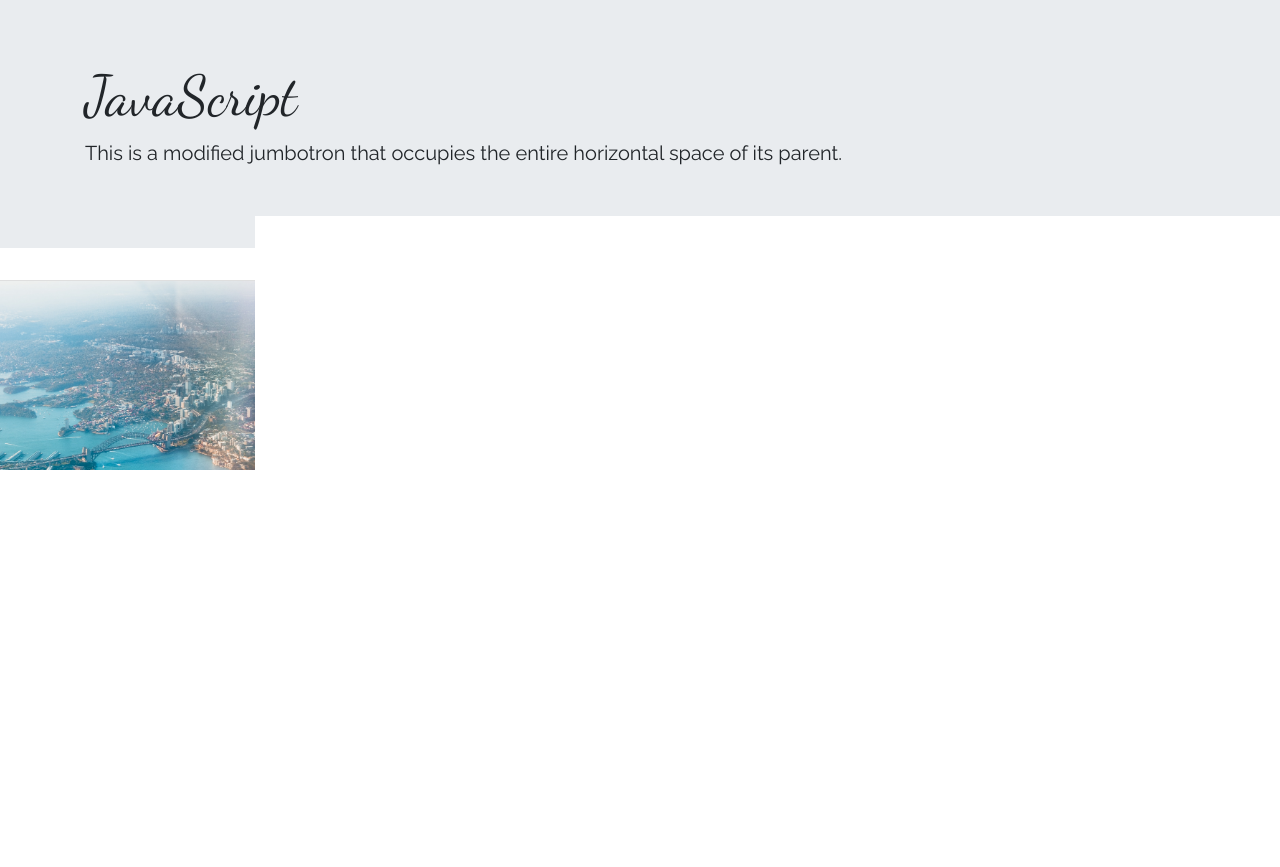
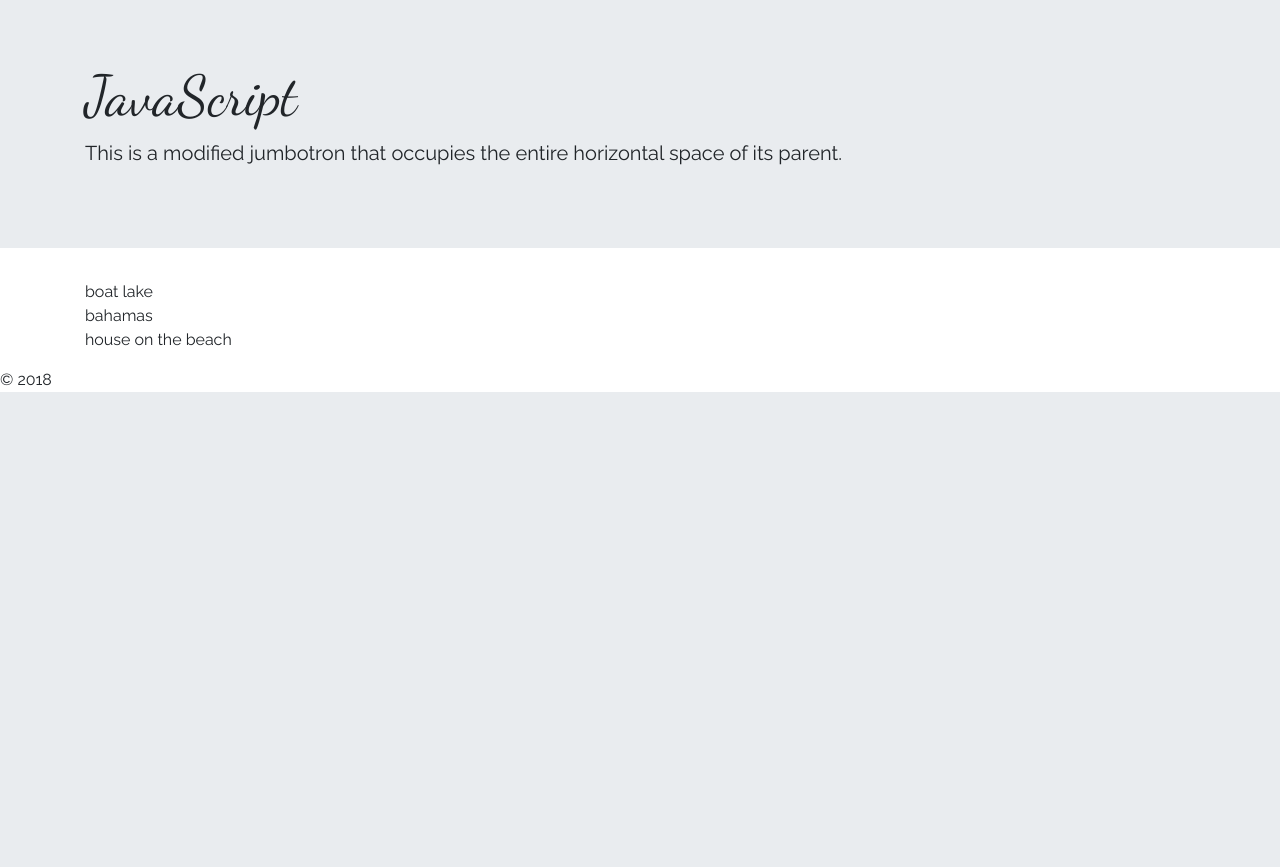
Before and after one commit to jeremiahlobo/WebAppAssignment, a PHP site: page /javascript.php in a window 1280 px wide. Shown: the part 801-1668 px from the top of the page. After the commit the page ends 1193 px from the top, so only its background shows below. Run offline with PHP 8.4, Linux system fonts and the light colour scheme.

Commit message:
update untill day 6

```diff
--- a/PHP.php
+++ b/PHP.php
@@ -1,5 +1,4 @@
-<?php include 'partials/routes.php';
-include 'partials/header.php';
+<?php include 'partials/header.php';
 include 'partials/nav.php'; ?>
 <!-- Page Content -->
 <section>
--- a/css/full.css
+++ b/css/full.css
@@ -24,3 +24,8 @@ body{
 h5 {
   font-weight: 700;
 }
+
+.display-image img{
+    width: 50%;
+    height: 500px;
+}
--- a/index.php
+++ b/index.php
@@ -1,5 +1,4 @@
-<?php include 'partials/routes.php';
-include 'partials/header.php';
+<?php include 'partials/header.php';
 include 'partials/nav.php'; ?>
 <!-- Page Content -->
 <section>
--- a/javascript.php
+++ b/javascript.php
@@ -1,5 +1,4 @@
-<?php include 'partials/routes.php';
-include 'partials/header.php';
+<?php include 'partials/header.php';
 include 'partials/nav.php'; ?>
 <!-- Page Content -->
 <section>
@@ -12,41 +11,14 @@ include 'partials/nav.php'; ?>
       <p class="lead">This is a modified jumbotron that occupies the entire horizontal space of its parent.</p>
   </div>
 </div>
-<div class="container-fuild">
+<div class="container">
   <div class="row">
-    <div class="card" style="width: 18rem;">
-      <img class="card-img-top" src="images/contact.jpg" alt="Card image cap">
-      <div class="card-body">
-        <h5 class="card-title">Card title</h5>
-        <p class="card-text">Some quick example text to build on the card title and make up the bulk of the card's content.</p>
-        <a href="#" class="btn btn-primary">Register</a>
-      </div>
+    <div class="col-6">
+      <ul class="list-description">
+      </ul>
     </div>
-
-    <div class="card" style="width: 18rem;">
-      <img class="card-img-top" src="images/houses.jpg" alt="Card image cap">
-      <div class="card-body">
-        <h5 class="card-title">Card title</h5>
-        <p class="card-text">Some quick example text to build on the card title and make up the bulk of the card's content.</p>
-        <a href="#" class="btn btn-primary">Register</a>
-      </div>
-    </div>
-
-    <div class="card" style="width: 18rem;">
-      <img class="card-img-top" src="images/woman-swining.jpg" alt="Card image cap">
-      <div class="card-body">
-        <h5 class="card-title">Card title</h5>
-        <p class="card-text">Some quick example text to build on the card title and make up the bulk of the card's content.</p>
-        <a href="#" class="btn btn-primary">Register</a>
-      </div>
-    </div>
-
-    <div class="card" style="width: 18rem;">
-      <img class="card-img-top" src="images/woman-swining.jpg" alt="Card image cap">
-      <div class="card-body">
-        <h5 class="card-title">Card title</h5>
-        <p class="card-text">Some quick example text to build on the card title and make up the bulk of the card's content.</p>
-        <a href="#" class="btn btn-primary">Register</a>
+    <div class="col-6">
+      <div class="display-image">
       </div>
     </div>
   </div>
--- a/partials/footer.php
+++ b/partials/footer.php
@@ -4,6 +4,7 @@
   <script type="text/javascript" src="vendor/jquery/jquery.min.js"></script>
   <script type="text/javascript" src="vendor/bootstrap/js/bootstrap.bundle.min.js"></script>
   <!-- My scripts -->
+  <script src="../js/validate-form.js"></script>
   <script type="text/javascript" src="scripts/scripts.js"></script>
 </footer>
 
--- a/partials/header.php
+++ b/partials/header.php
@@ -1,3 +1,4 @@
+<?php include 'routes.php'; ?>
 <!DOCTYPE html>
 <html lang="en">
 
@@ -8,7 +9,7 @@
     <meta name="description" content="">
     <meta name="author" content="">
 
-    <title>text</title>
+    <title><?php print($PAGE_TITLE); ?></title>
 
     <!-- Bootstrap core CSS -->
     <link href="css/reset.css" rel="stylesheet">
--- a/partials/routes.php
+++ b/partials/routes.php
@@ -1,5 +1,4 @@
 <?php
-// var_dump($_SERVER["SCRIPT_NAME"]);
 	switch ($_SERVER["SCRIPT_NAME"]) {
 		case "/WebAppAssignment/register.php":
 			$CURRENT_PAGE = "Register";
--- a/scripts/scripts.js
+++ b/scripts/scripts.js
@@ -1,5 +1,14 @@
 jQuery(function($){
-
+		names = ['boat lake', 'bahamas', 'house on the beach'];
+		picslinks =['https://www.tripadvisor.com/VacationRentals-g4465255-Reviews-Deep_Creek_Lake_Maryland-Vacation_Rentals.html','https://www.itravel2000.com/vacation-deals/bahamas','https://www.beachhouse.com/usa-florida-vacation-rentals-bm17.html'];
+		travelImages = new Array();
+			travelImages[0] = new Image();
+			travelImages[0].src = "images/boat-lake.jpg";
+			travelImages[1] = new Image();
+			travelImages[1].src = "images/bahamas.jpg";
+			travelImages[2] = new Image();
+			travelImages[2].src = "images/houses.jpg";
+// Navigation
 	$(window).scroll(function(){
 
 		if( $(this).scrollTop() >= 680 ) {
@@ -12,4 +21,29 @@ jQuery(function($){
 
 	});
 
+	//from handling
+	$("#contact-form-submit").click(function(event){
+		return confirm("sending form, are you sure?");
+		this.reset();
+	});
+	$("#contact-form-reset").click(function(event){
+		return confirm("This form's field will be resetted. Is that OK?");
+	});
+
+	//Display all list items
+	//connecting all listed description to their images
+	$('.display-image').hide();
+	for (var i = 0; i < names.length; i++) {
+		$('.list-description').append( '<li data-linkid='+i+'>' + names[i] + '</li>');
+		// $('.list-description').append( '<li>' + names[i] + '</li>');
+	}
+	$('.list-description > li').hover(function(){
+		id = $(this).data('linkid');
+		$('.display-image').html('<a href="'+picslinks[id]+' target="_blank""><img src=' + travelImages[id].src + ' /></a>').css("display", "block");
+	});
+
+
+
+
+
 });
```
Also changed, not shown: contact.php (+6 -6 lines), scripts/validate-form.js (added, +99 -0 lines).
